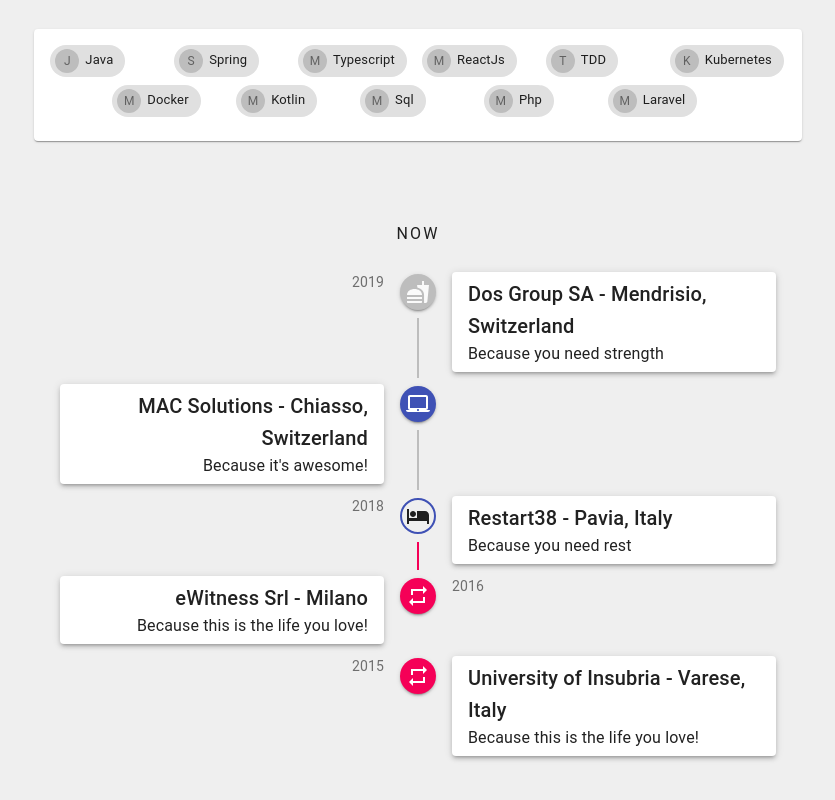
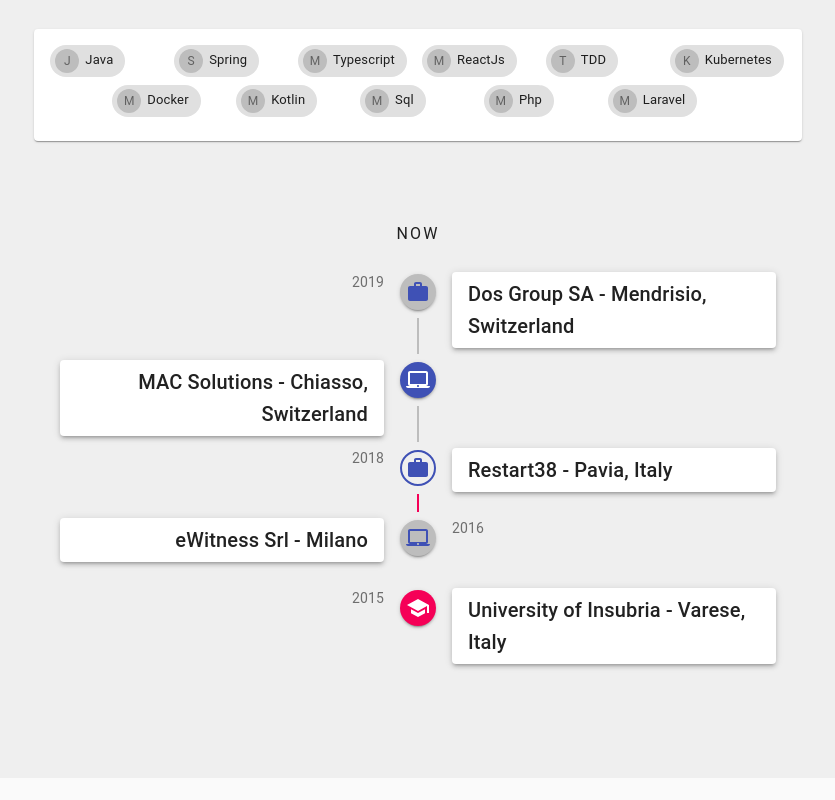
Before and after one commit to mircoporetti/mircoporetti.github.io, a React (Create React App) app: page / in a window 1280 px wide. Shown: the part 997-1797 px from the top of the page, without its empty margins (222-1057 px from the left). After the commit the page ends 1775 px from the top, so only its background shows below. Built offline with nearby package versions, Linux system fonts and the light colour scheme.

Commit message:
Fixed skills and timeline xl grid; Timeline icons

```diff
--- a/src/Home/Skills/Skills.tsx
+++ b/src/Home/Skills/Skills.tsx
@@ -14,7 +14,7 @@
                 <Grid container justify={"center"}>
                     <Grid item xs={11} sm={8} md={9}>
                         <Grid container justify={"center"} className={css.skillsGrid} spacing={2}>
-                            <Grid item xs={11} sm={11} lg={10} xl={4}>
+                            <Grid item xs={11} sm={11} lg={10} xl={10}>
                                 <Card>
                                     <CardContent>
                                         <Grid container justify={"center"} spacing={1}>
--- a/src/Home/Timeline/MaterialTimeline.tsx
+++ b/src/Home/Timeline/MaterialTimeline.tsx
@@ -1,5 +1,5 @@
 import React from 'react';
-import { makeStyles } from '@material-ui/core/styles';
+import {makeStyles} from '@material-ui/core/styles';
 import Timeline from '@material-ui/lab/Timeline';
 import TimelineItem from '@material-ui/lab/TimelineItem';
 import TimelineSeparator from '@material-ui/lab/TimelineSeparator';
@@ -7,12 +7,11 @@
 import TimelineContent from '@material-ui/lab/TimelineContent';
 import TimelineOppositeContent from '@material-ui/lab/TimelineOppositeContent';
 import TimelineDot from '@material-ui/lab/TimelineDot';
-import FastfoodIcon from '@material-ui/icons/Fastfood';
 import LaptopMacIcon from '@material-ui/icons/LaptopMac';
-import HotelIcon from '@material-ui/icons/Hotel';
-import RepeatIcon from '@material-ui/icons/Repeat';
+import WorkIcon from '@material-ui/icons/Work';
 import Paper from '@material-ui/core/Paper';
 import Typography from '@material-ui/core/Typography';
+import SchoolIcon from '@material-ui/icons/School';
 
 const useStyles = makeStyles((theme) => ({
     paper: {
@@ -36,7 +35,7 @@
                 </TimelineOppositeContent>
                 <TimelineSeparator>
                     <TimelineDot>
-                        <FastfoodIcon />
+                        <WorkIcon color={"primary"}/>
                     </TimelineDot>
                     <TimelineConnector />
                 </TimelineSeparator>
@@ -45,7 +44,9 @@
                         <Typography variant="h6" component="h1">
                             Dos Group SA - Mendrisio, Switzerland
                         </Typography>
+{/*
                         <Typography>Because you need strength</Typography>
+*/}
                     </Paper>
                 </TimelineContent>
             </TimelineItem>
@@ -61,7 +62,9 @@
                         <Typography variant="h6" component="h1">
                             MAC Solutions - Chiasso, Switzerland
                         </Typography>
+{/*
                         <Typography>Because it&apos;s awesome!</Typography>
+*/}
                     </Paper>
                 </TimelineContent>
             </TimelineItem>
@@ -73,7 +76,7 @@
                 </TimelineOppositeContent>
                 <TimelineSeparator>
                     <TimelineDot color="primary" variant="outlined">
-                        <HotelIcon />
+                        <WorkIcon color={"primary"}/>
                     </TimelineDot>
                     <TimelineConnector className={classes.secondaryTail} />
                 </TimelineSeparator>
@@ -82,7 +85,9 @@
                         <Typography variant="h6" component="h1">
                             Restart38 - Pavia, Italy
                         </Typography>
+{/*
                         <Typography>Because you need rest</Typography>
+*/}
                     </Paper>
                 </TimelineContent>
             </TimelineItem>
@@ -93,8 +98,8 @@
                     </Typography>
                 </TimelineOppositeContent>
                 <TimelineSeparator>
-                    <TimelineDot color="secondary">
-                        <RepeatIcon />
+                    <TimelineDot>
+                        <LaptopMacIcon color={"primary"}/>
                     </TimelineDot>
                 </TimelineSeparator>
                 <TimelineContent>
@@ -102,7 +107,9 @@
                         <Typography variant="h6" component="h1">
                             eWitness Srl - Milano
                         </Typography>
+{/*
                         <Typography>Because this is the life you love!</Typography>
+*/}
                     </Paper>
                 </TimelineContent>
             </TimelineItem>
@@ -114,7 +121,7 @@
                 </TimelineOppositeContent>
                 <TimelineSeparator>
                     <TimelineDot color="secondary">
-                        <RepeatIcon />
+                        <SchoolIcon/>
                     </TimelineDot>
                 </TimelineSeparator>
                 <TimelineContent>
@@ -122,7 +129,9 @@
                         <Typography variant="h6" component="h1">
                             University of Insubria - Varese, Italy
                         </Typography>
+{/*
                         <Typography>Because this is the life you love! </Typography>
+*/}
                     </Paper>
                 </TimelineContent>
             </TimelineItem>
--- a/src/Home/Timeline/Timeline.tsx
+++ b/src/Home/Timeline/Timeline.tsx
@@ -15,7 +15,7 @@
                 <Grid container justify={"center"}>
                     <Grid item xs={11} sm={11} md={11}>
                         <Grid container justify={"center"} className={css.timelineGrid} spacing={2}>
-                            <Grid item xs={11} sm={11} lg={10} xl={4}>
+                            <Grid item xs={11} sm={11} lg={10} xl={10}>
                                 <Grid container justify={"center"} spacing={2}>
                                     <Grid item xs={12} sm={7} md={10}>
                                         <Typography variant={"h6"} className={css.timelineTitle} align={"center"}>Now</Typography>
```
